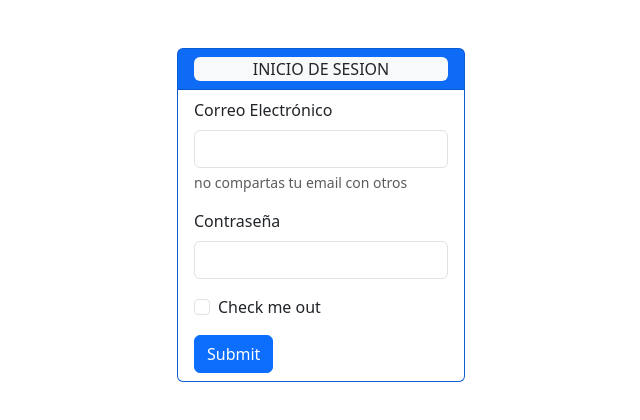
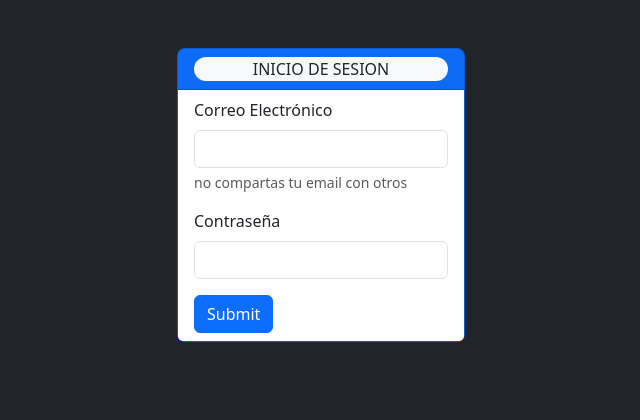
Before and after one commit to alejo13508/CRUD_bootstrap_javascript, a website: page src/views/login.html in a window 1280 px wide. Shown: the whole page, without its empty margins (285-925 px from the left). Drawn offline with Linux system fonts and the light colour scheme.

Commit message:
cambios login

```diff
--- a/src/views/login.html
+++ b/src/views/login.html
@@ -1,15 +1,17 @@
 <!DOCTYPE html>
 <html lang="es">
+
 <head>
     <meta charset="UTF-8">
     <meta name="viewport" content="width=device-width, initial-scale=1.0">
     <title>Login</title>
     <link rel="stylesheet" href="./styles/styles.css">
 </head>
-<body>
+
+<body class="bg-dark">
     <!-- contenedor principal -->
-<div class="container mt-5">
-    <div class="row">
+    <div class="container">
+        <div class="row mt-5">
 
 
             <!-- primera columna -->
@@ -18,27 +20,27 @@
             </div>
             <!-- segunda columna (tarjeta inicio de sesion) -->
             <div class="col">
-        <div class="card bg-primary" style="width: 18rem;">
+                <div class="card bg-primary rounded-3" style="width: 18rem;">
                     <div class="card-header">
-            <div class="rounded bg-light text-center font">INICIO DE SESION</div>
+                        <div class="rounded bg-light text-center rounded-5">INICIO DE SESION</div>
                     </div>
                     <ul class="list-group list-group-flush">
                         <li class="list-group-item">
                             <form>
                                 <div class="mb-3">
                                     <label for="exampleInputEmail1" class="form-label">Correo Electrónico</label>
-                  <input type="email" class="form-control" id="exampleInputEmail1" aria-describedby="emailHelp">
+                                    <input type="email" class="form-control" id="exampleInputEmail1"
+                                        aria-describedby="emailHelp">
                                     <div id="emailHelp" class="form-text">no compartas tu email con otros</div>
                                 </div>
                                 <div class="mb-3">
                                     <label for="exampleInputPassword1" class="form-label">Contraseña</label>
                                     <input type="password" class="form-control" id="exampleInputPassword1">
                                 </div>
-                <div class="mb-3 form-check">
-                  <input type="checkbox" class="form-check-input" id="exampleCheck1">
-                  <label class="form-check-label" for="exampleCheck1">Check me out</label>
+                                <div class="ml-5">
+                                    <button type="submit" class="btn btn-primary">Submit</button>
                                 </div>
-                <button type="submit" class="btn btn-primary">Submit</button>
+
                             </form>
                         </li>
                     </ul>
@@ -53,4 +55,5 @@
 
     <link rel="stylesheet" href="../controllers/index.js">
 </body>
+
 </html>
```
Lines whose indentation alone changed are shown as unchanged.
